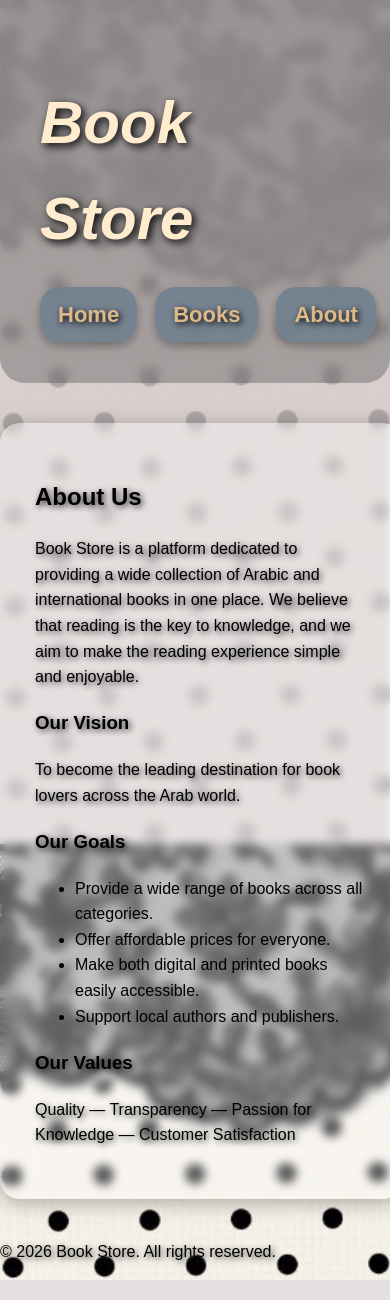
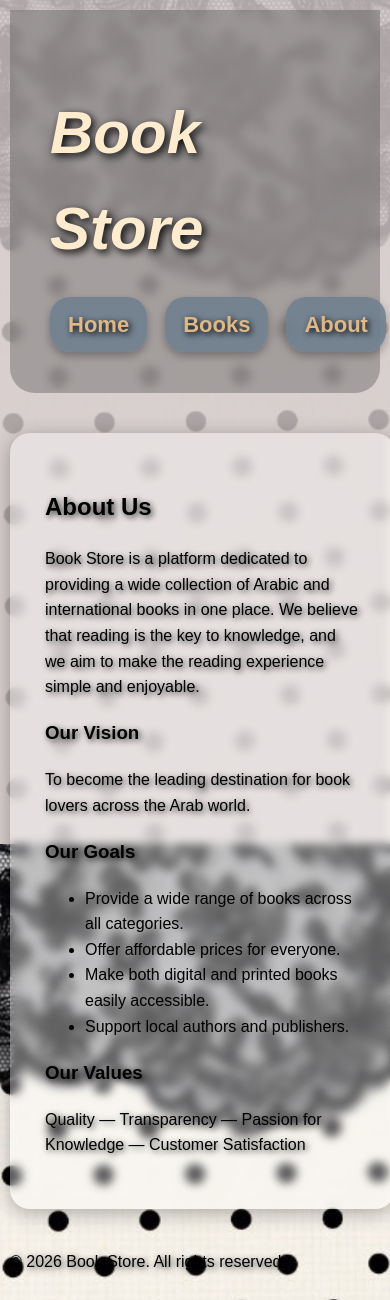
Before and after one commit to reemotaibi3837-web/bookstore-project, a Flask app: page /about in a window 390 px wide; the page is wider, and only the part inside the window is pictured. Run offline with Flask 3, Linux system fonts and the light colour scheme.

Commit message:
Update style.css

```diff
--- a/static/style.css
+++ b/static/style.css
@@ -367,3 +367,25 @@ button:hover {
     font-weight: bold;
     text-shadow: none;
 }
+
+@media (max-width: 768px) {
+
+    body {
+        padding: 10px;
+    }
+
+    .navbar {
+        flex-direction: column;
+        align-items: center;
+    }
+
+    .books-container {
+        flex-direction: column;
+    }
+
+    img {
+        max-width: 100%;
+        height: auto;
+    }
+
+}
```
